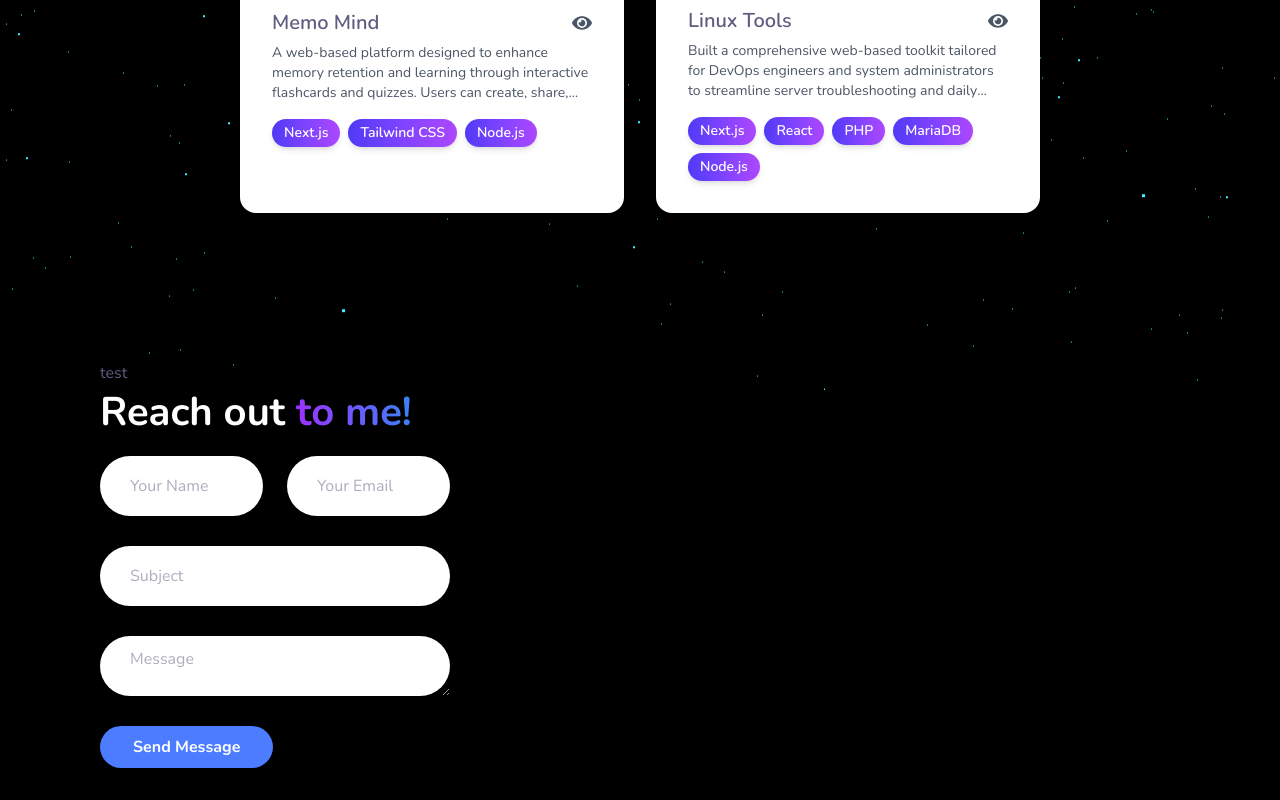
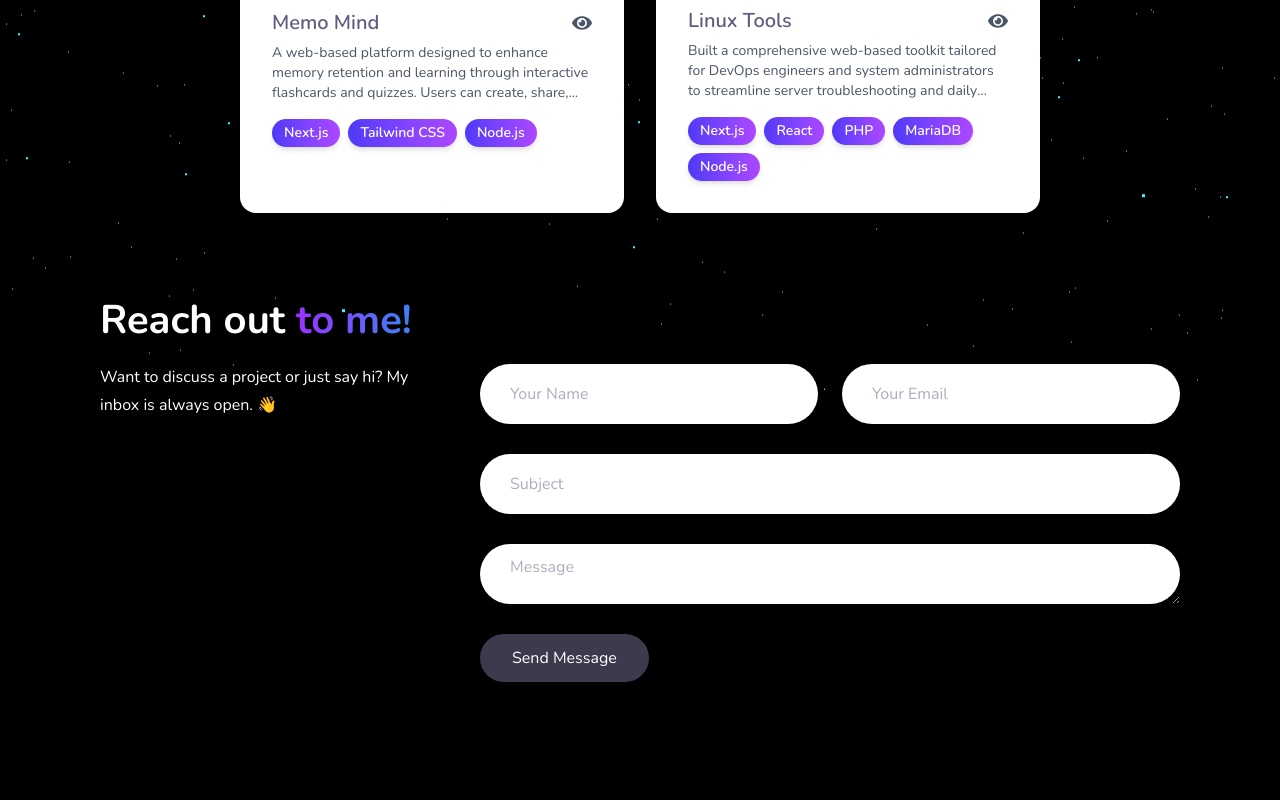
Before and after one commit to Suraj-Sangale/portfolio, a Next.js app: page / in a window 1280 px wide. Shown: the part 3596-4396 px from the top of the page. Built offline with nearby package versions, Linux system fonts and the light colour scheme.

Commit message:
Enhance contact form functionality; add success and error messages, and improve form data handling

```diff
--- a/components/contactSection.js
+++ b/components/contactSection.js
@@ -4,6 +4,9 @@ import contactStyles from "../styles/contact.module.css";
 import CustomTitle from "./Items/CustomTitle";
 import { getConstant } from "@/utilities/utils";
 import { contactValidation } from "@/utilities/formValidations";
+import aboutStyles from "../styles/about.module.css";
+import { FaCheckCircle } from "react-icons/fa";
+import { IoWarning } from "react-icons/io5";
 
 export default function Contact() {
   const defaultFormData = {
@@ -18,6 +21,7 @@ export default function Contact() {
   const [isLoading, setIsLoading] = useState(false);
   const [isOpen, setIsOpen] = useState(false);
   const [isSuccess, setIsSuccess] = useState(false);
+  const [showMsg, setShowMsg] = useState(false);
 
   const {
     register,
@@ -37,6 +41,7 @@ export default function Contact() {
   }, []);
 
   const updateSelectedForm = (field, value) => {
+    setShowMsg(false);
     setFormData({ ...formData, [field]: value });
   };
 
@@ -50,18 +55,12 @@ export default function Contact() {
   };
 
   const onSubmit = async () => {
-    const data = {
-      from_name: "Raj",
-      from_email: "sender@gmail.com",
-      subject: "sample subject",
-      message: "full message here",
-    };
     setIsLoading(true);
     try {
       const res = await fetch("/api/sendMail", {
         method: "POST",
         headers: { "Content-Type": "application/json" },
-        body: JSON.stringify(data),
+        body: JSON.stringify(formData),
       });
 
       const result = await res.json();
@@ -72,21 +71,27 @@ export default function Contact() {
       setIsSuccess(false);
       setIsOpen(true);
     } finally {
+      setShowMsg(true);
       setIsLoading(false);
     }
   };
 
   return (
     <section
-      className="contact container section relative"
+      className={`${contactStyles.contact} container ${contactStyles.section}  relative`}
       id="contact"
     >
-      <button onClick={onSubmit}> test</button>
       <CustomTitle
         mainText="Reach out"
         highlightedText="to me!"
       />
       <div className={`${contactStyles.contactContainer} grid mt-5`}>
+        <div className={`${contactStyles.contactInfo}`}>
+          <p className="contact__details text-white">
+            Want to discuss a project or just say hi? My inbox is always open.
+            👋
+          </p>
+        </div>
         <form
           onSubmit={handleSubmit(onSubmit)}
           className={contactStyles.contactForm}
@@ -108,7 +113,9 @@ export default function Contact() {
                 autoComplete="off"
                 maxLength={getConstant("MAX_LEN_TEXT")}
               />
-              <span className="text-red-500">{errors?.from_name?.message}</span>
+              <span className="text-red-500 absolute top-[3.7rem] left-7">
+                {errors?.from_name?.message}
+              </span>
             </div>
 
             <div className={contactStyles.contactFormDiv}>
@@ -125,7 +132,7 @@ export default function Contact() {
                 className={contactStyles.contactFormInput}
                 autoComplete="off"
               />
-              <span className="text-red-500">
+              <span className="text-red-500 absolute top-[3.7rem] left-7">
                 {errors?.from_email?.message}
               </span>
             </div>
@@ -146,7 +153,9 @@ export default function Contact() {
               className={contactStyles.contactFormInput}
               autoComplete="off"
             />
-            <span className="text-red-500">{errors?.subject?.message}</span>
+            <span className="text-red-500 absolute top-[3.7rem] left-7">
+              {errors?.subject?.message}
+            </span>
           </div>
 
           {/* Message */}
@@ -163,20 +172,48 @@ export default function Contact() {
               value={formData.message}
               className={contactStyles.contactFormInput}
             />
-            <span className="text-red-500">{errors?.message?.message}</span>
+            <span className="text-red-500 absolute top-[3.7rem] left-7">
+              {errors?.message?.message}
+            </span>
           </div>
-
+          {/* <div className="flex justify-end items-end"> */}
           <button
+            className={`text-center ${aboutStyles.styleButton}`}
             type="submit"
-            className="btn"
           >
-            {isLoading ? "Sending..." : "Send Message"}
+            <span className={`${aboutStyles.viewResumeButton}`}>
+              {isLoading ? "Sending..." : "Send Message"}
+            </span>
           </button>
+          {/* </div> */}
+          {isOpen && showMsg && Object.keys(errors).length == 0 && (
+            <>
+              <div
+                className={`mt-2 p-2 rounded-xl text-center border-2 flex items-center justify-center gap-2 ${
+                  isSuccess
+                    ? "bg-green-200 border-green-700 text-green-700 font-semibold"
+                    : "bg-yellow-200 border-yellow-700 text-yellow-700 font-semibold"
+                }`}
+              >
+                {isSuccess ? (
+                  <>
+                    <FaCheckCircle />
+                    Message Sent Successfully
+                  </>
+                ) : (
+                  <>
+                    <IoWarning />
+                    Failed to Send Message, Please try again later
+                  </>
+                )}
+              </div>
+            </>
+          )}
         </form>
       </div>
 
-      {isOpen && (
-        <div className="fixed top-0 left-0 right-0 bottom-0 bg-black bg-opacity-70 flex items-center justify-center z-50">
+      {/* {isOpen && (
+        <div className="fixed top-0 left-0 right-0 bottom-0 bg-opacity-70 flex items-center justify-center z-50">
           <div className="bg-white p-6 rounded-lg">
             <h2 className="text-xl font-bold">
               {isSuccess ? "✅ Message Sent" : "❌ Failed to Send"}
@@ -194,7 +231,7 @@ export default function Contact() {
             </button>
           </div>
         </div>
-      )}
+      )} */}
     </section>
   );
 }
--- a/styles/globals.css
+++ b/styles/globals.css
@@ -160,7 +160,7 @@ img {
   border: 1px solid transparent;
   color: #fff;
   display: inline-block;
-  background-color: var(--first-color);
+  /* background-color: var(--first-color); */
   font-weight: var(--font-bold);
 }
 
```
